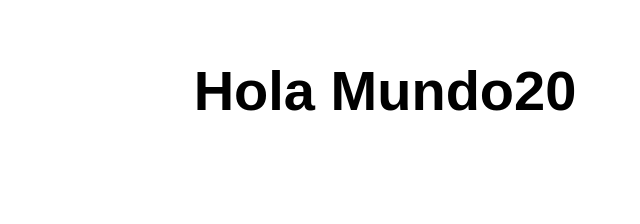
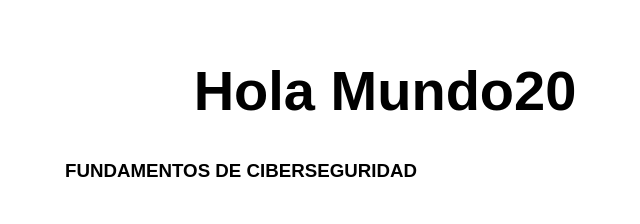
Before and after one commit to SandraMartinez4/mi-primer-app-sann, a website: page src/index.html in a window 1280 px wide. Shown: the whole page, without its empty margins (255-895 px from the left). Drawn offline with Linux system fonts and the light colour scheme.

Commit message:
//NEVA ETIQUEETA

```diff
--- a/src/index.html
+++ b/src/index.html
@@ -11,6 +11,7 @@
 <body>
   <main>
     <h1>Hola Mundo20</h1>
+    <h3>FUNDAMENTOS DE CIBERSEGURIDAD</h3>
   </main>
 </body>
 
```
